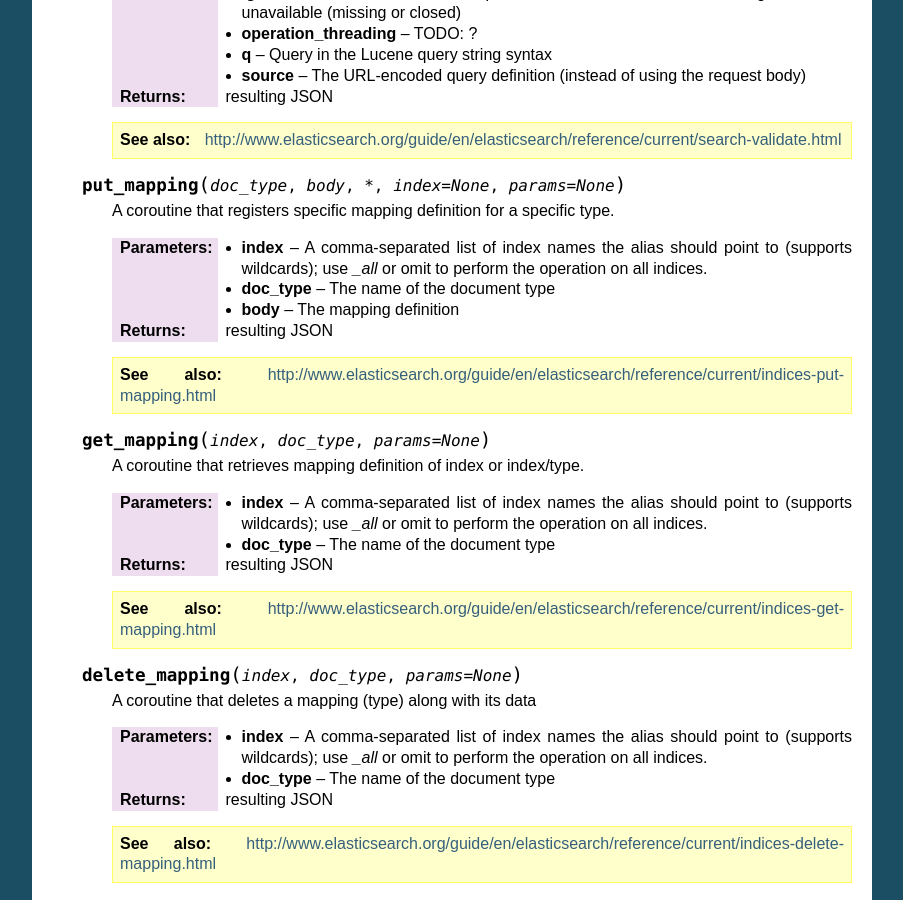
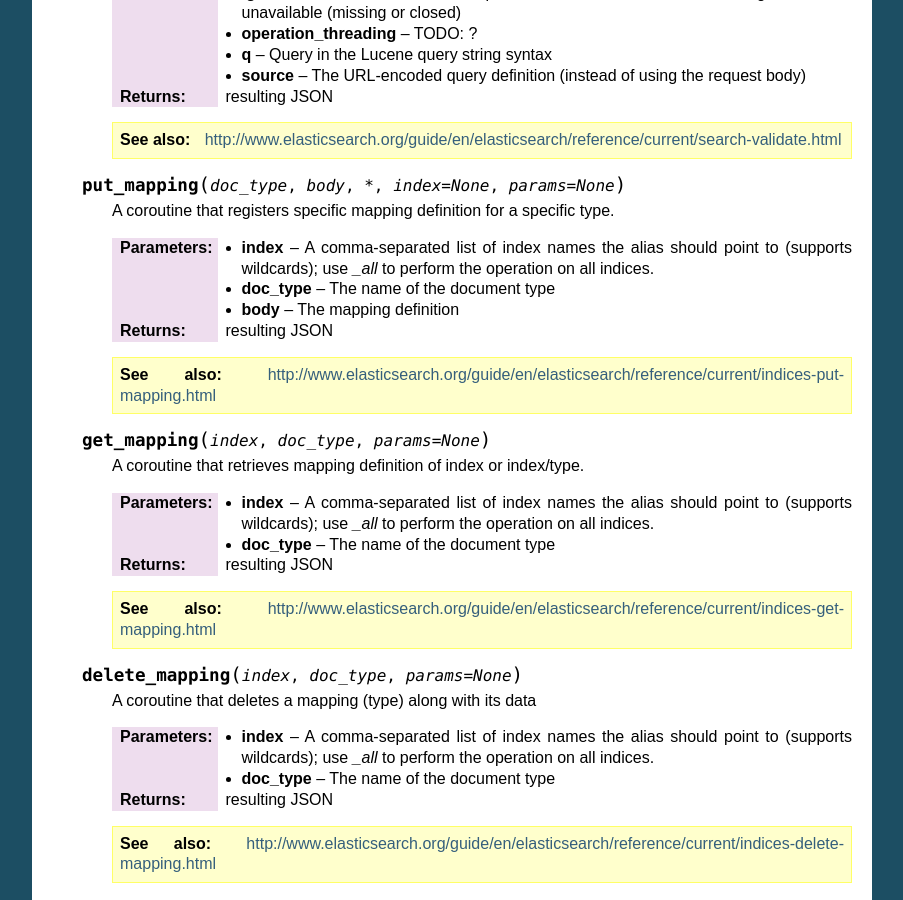
Before and after one commit to aio-libs-abandoned/aioes, a Sphinx documentation site: the page built from docs/reference.rst, in a window 1280 px wide and 900 px high, scrolled down 22776 px. Shown: the whole window, without its empty margins (198-1101 px from the left). Built offline with Sphinx 7.4.7, drawn with Linux system fonts in a browser that asks for light colours.

Commit message:
fixed index in *mapping docs

```diff
--- a/docs/reference.rst
+++ b/docs/reference.rst
@@ -1477,7 +1477,7 @@ IndicesClient
       definition for a specific type.
 
       :param index: A comma-separated list of index names the alias should
-             point to (supports wildcards); use `_all` or omit to perform the
+             point to (supports wildcards); use `_all` to perform the
              operation on all indices.
       :param doc_type: The name of the document type
       :param body: The mapping definition
@@ -1494,7 +1494,7 @@ IndicesClient
       definition of index or index/type.
 
       :param index: A comma-separated list of index names the alias should
-             point to (supports wildcards); use `_all` or omit to perform the
+             point to (supports wildcards); use `_all` to perform the
              operation on all indices.
       :param doc_type: The name of the document type
 
@@ -1510,7 +1510,7 @@ IndicesClient
       along with its data
 
       :param index: A comma-separated list of index names the alias should
-             point to (supports wildcards); use `_all` or omit to perform the
+             point to (supports wildcards); use `_all` to perform the
              operation on all indices.
       :param doc_type: The name of the document type
 
```
